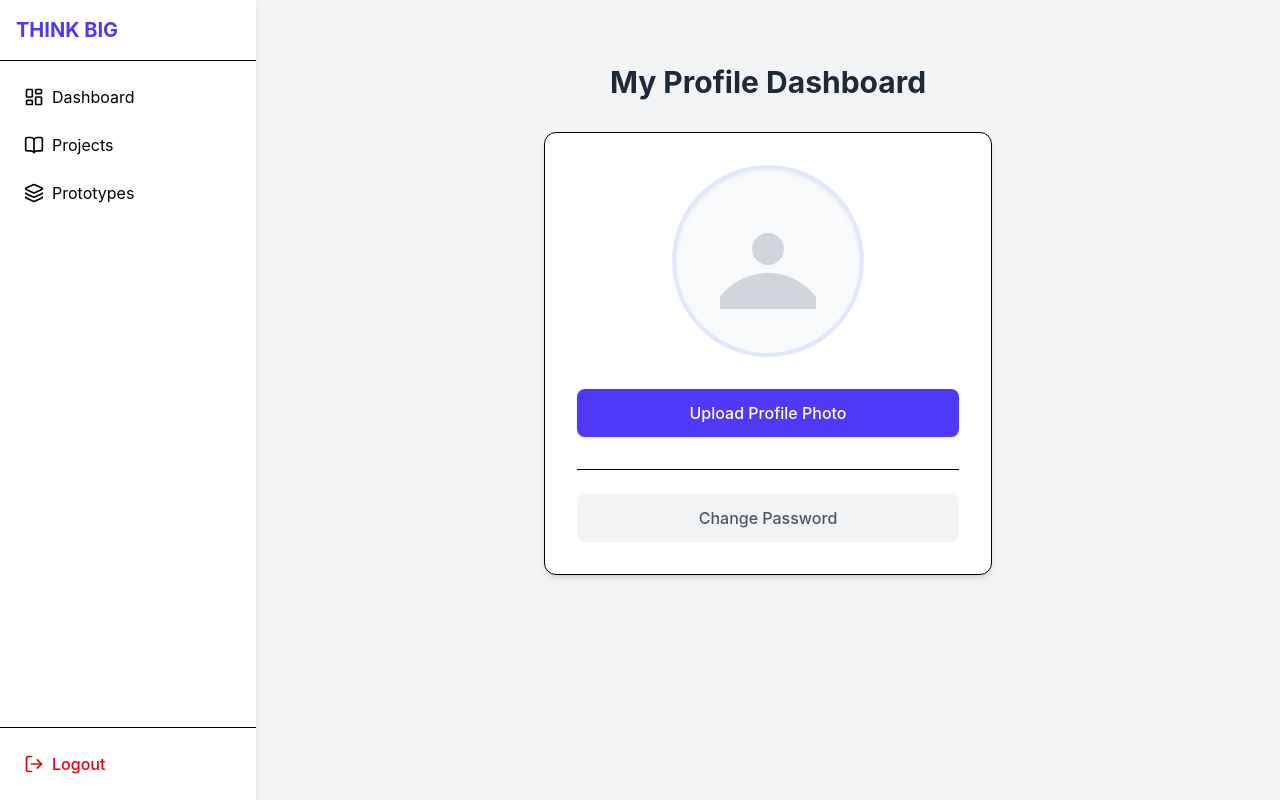
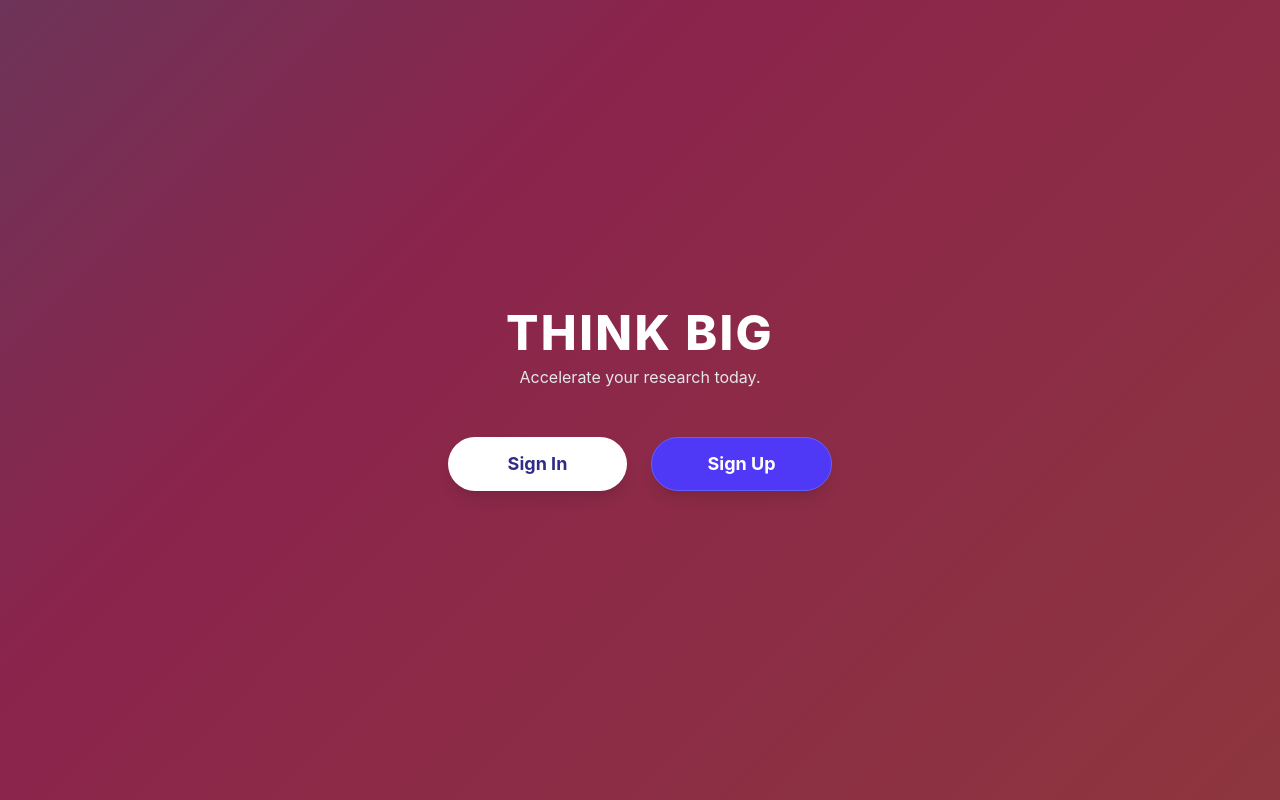
Before and after one commit to rachapudiavinash99-ops/Research-prototype-, a React (Vite) app in the folder frontend/: page / in a window 1280 px wide. Built offline with nearby package versions, Linux system fonts and the light colour scheme.

Commit message:
Implement animated login page

```diff
--- a/frontend/src/App.tsx
+++ b/frontend/src/App.tsx
@@ -1,10 +1,17 @@
-import { BrowserRouter, Routes, Route, Link } from "react-router-dom";
+import { BrowserRouter, Routes, Route, Link, useLocation } from "react-router-dom";
 import { BookOpen, Layers, LayoutDashboard, LogOut } from "lucide-react";
 import Dashboard from "./pages/Dashboard";
 import Projects from "./pages/Projects";
 import Prototypes from "./pages/Prototypes";
+import Login from "./pages/Login";
 
 function Layout({ children }: { children: React.ReactNode }) {
+  const location = useLocation();
+
+  if (location.pathname === '/login' || location.pathname === '/') {
+    return <>{children}</>;
+  }
+
   return (
     <div className="flex h-screen bg-gray-100">
       <aside className="w-64 bg-white shadow-md flex flex-col">
@@ -12,7 +19,7 @@ function Layout({ children }: { children: React.ReactNode }) {
           <h1 className="text-xl font-bold text-indigo-600">THINK BIG</h1>
         </div>
         <nav className="p-4 space-y-2 flex-grow">
-          <Link to="/" className="flex items-center space-x-2 p-2 hover:bg-gray-50 rounded-md">
+          <Link to="/dashboard" className="flex items-center space-x-2 p-2 hover:bg-gray-50 rounded-md">
             <LayoutDashboard size={20} />
             <span>Dashboard</span>
           </Link>
@@ -26,13 +33,13 @@ function Layout({ children }: { children: React.ReactNode }) {
           </Link>
         </nav>
         <div className="p-4 border-t">
-          <button
-            onClick={() => alert("Logged out successfully!")}
+          <Link
+            to="/login"
             className="flex items-center space-x-2 p-2 hover:bg-red-50 text-red-600 rounded-md w-full text-left font-medium transition-colors cursor-pointer"
           >
             <LogOut size={20} />
             <span>Logout</span>
-          </button>
+          </Link>
         </div>
       </aside>
       <main className="flex-1 p-8 overflow-y-auto">
@@ -47,7 +54,9 @@ export default function App() {
     <BrowserRouter>
       <Layout>
         <Routes>
-          <Route path="/" element={<Dashboard />} />
+          <Route path="/" element={<Login />} />
+          <Route path="/login" element={<Login />} />
+          <Route path="/dashboard" element={<Dashboard />} />
           <Route path="/projects" element={<Projects />} />
           <Route path="/prototypes" element={<Prototypes />} />
         </Routes>
--- a/frontend/src/index.css
+++ b/frontend/src/index.css
@@ -7,3 +7,26 @@ body {
   -webkit-font-smoothing: antialiased;
   -moz-osx-font-smoothing: grayscale;
 }
+
+@keyframes gradient-x {
+  0% { background-position: 0% 50%; }
+  50% { background-position: 100% 50%; }
+  100% { background-position: 0% 50%; }
+}
+.animate-gradient-x {
+  animation: gradient-x 15s ease infinite;
+}
+.animate-fade-in {
+  animation: fadeIn 0.5s ease-out forwards;
+}
+.animate-fade-in-up {
+  animation: fadeInUp 0.5s ease-out forwards;
+}
+@keyframes fadeIn {
+  from { opacity: 0; }
+  to { opacity: 1; }
+}
+@keyframes fadeInUp {
+  from { opacity: 0; transform: translateY(20px); }
+  to { opacity: 1; transform: translateY(0); }
+}
--- /dev/null
+++ b/frontend/src/pages/Login.tsx
@@ -0,0 +1,116 @@
+import React, { useState, useRef, useEffect } from 'react';
+import { useNavigate } from 'react-router-dom';
+
+export default function Login() {
+  const [mode, setMode] = useState<'landing' | 'signin' | 'signup'>('landing');
+  const navigate = useNavigate();
+
+  // We use a CSS animation state to pause/play the background
+  const [isAnimationPlaying, setIsAnimationPlaying] = useState(true);
+
+  const handleModeChange = (newMode: 'signin' | 'signup') => {
+    setMode(newMode);
+    setIsAnimationPlaying(false); // Stop animation when button is clicked
+  };
+
+  const handleLogin = (e: React.FormEvent) => {
+    e.preventDefault();
+    // Simulate login and go to dashboard
+    navigate('/dashboard');
+  };
+
+  return (
+    <div className="relative w-screen h-screen overflow-hidden bg-gray-900 flex flex-col items-center justify-center">
+
+      {/* Animated Background */}
+      <div
+        className={`absolute inset-0 z-0 transition-opacity duration-1000 ${isAnimationPlaying ? 'animate-gradient-x opacity-100' : 'opacity-30'}`}
+        style={{
+          background: 'linear-gradient(-45deg, #ee7752, #e73c7e, #23a6d5, #23d5ab)',
+          backgroundSize: '400% 400%',
+          animationPlayState: isAnimationPlaying ? 'running' : 'paused'
+        }}
+      />
+
+      {/* Dark overlay for readability */}
+      <div className="absolute inset-0 z-0 bg-black/40" />
+
+      {/* Main Content Container */}
+      <div className="relative z-10 w-full max-w-md p-8 flex flex-col items-center">
+
+        {/* Header / Logo */}
+        <h1 className="text-5xl font-extrabold text-white mb-2 tracking-wider">THINK BIG</h1>
+        <p className="text-gray-200 mb-12 text-center">Accelerate your research today.</p>
+
+        {/* Mode Selection Buttons (Upper) */}
+        {mode === 'landing' && (
+          <div className="flex space-x-6 w-full animate-fade-in-up">
+            <button
+              onClick={() => handleModeChange('signin')}
+              className="flex-1 bg-white text-indigo-900 py-3 rounded-full font-bold text-lg hover:bg-gray-100 transition-colors shadow-lg cursor-pointer"
+            >
+              Sign In
+            </button>
+            <button
+              onClick={() => handleModeChange('signup')}
+              className="flex-1 bg-indigo-600 text-white py-3 rounded-full font-bold text-lg hover:bg-indigo-700 transition-colors shadow-lg cursor-pointer border border-indigo-500"
+            >
+              Sign Up
+            </button>
+          </div>
+        )}
+
+        {/* Sign In Form */}
+        {mode === 'signin' && (
+          <div className="w-full bg-white/10 backdrop-blur-md p-8 rounded-2xl shadow-2xl border border-white/20 animate-fade-in">
+            <h2 className="text-2xl font-bold text-white mb-6 text-center">Welcome Back</h2>
+            <form onSubmit={handleLogin} className="space-y-4">
+              <div>
+                <label className="block text-gray-200 text-sm font-medium mb-1">Username</label>
+                <input type="text" required className="w-full bg-white/20 border border-white/30 rounded-lg px-4 py-3 text-white placeholder-gray-400 focus:outline-none focus:ring-2 focus:ring-white/50" placeholder="Enter your username" />
+              </div>
+              <div>
+                <label className="block text-gray-200 text-sm font-medium mb-1">Password</label>
+                <input type="password" required className="w-full bg-white/20 border border-white/30 rounded-lg px-4 py-3 text-white placeholder-gray-400 focus:outline-none focus:ring-2 focus:ring-white/50" placeholder="Enter your password" />
+              </div>
+              <button type="submit" className="w-full bg-indigo-600 text-white py-3 rounded-lg font-bold text-lg hover:bg-indigo-700 transition-colors mt-6 shadow-lg cursor-pointer">
+                Login
+              </button>
+              <button type="button" onClick={() => { setMode('landing'); setIsAnimationPlaying(true); }} className="w-full text-gray-300 text-sm mt-4 hover:text-white cursor-pointer">
+                ← Back
+              </button>
+            </form>
+          </div>
+        )}
+
+        {/* Sign Up Form */}
+        {mode === 'signup' && (
+          <div className="w-full bg-white/10 backdrop-blur-md p-8 rounded-2xl shadow-2xl border border-white/20 animate-fade-in">
+            <h2 className="text-2xl font-bold text-white mb-6 text-center">Create Account</h2>
+            <form onSubmit={handleLogin} className="space-y-4">
+              <div>
+                <label className="block text-gray-200 text-sm font-medium mb-1">Username</label>
+                <input type="text" required className="w-full bg-white/20 border border-white/30 rounded-lg px-4 py-3 text-white placeholder-gray-400 focus:outline-none focus:ring-2 focus:ring-white/50" placeholder="Choose a username" />
+              </div>
+              <div>
+                <label className="block text-gray-200 text-sm font-medium mb-1">Enter Password</label>
+                <input type="password" required className="w-full bg-white/20 border border-white/30 rounded-lg px-4 py-3 text-white placeholder-gray-400 focus:outline-none focus:ring-2 focus:ring-white/50" placeholder="Create a password" />
+              </div>
+              <div>
+                <label className="block text-gray-200 text-sm font-medium mb-1">Re-enter Password</label>
+                <input type="password" required className="w-full bg-white/20 border border-white/30 rounded-lg px-4 py-3 text-white placeholder-gray-400 focus:outline-none focus:ring-2 focus:ring-white/50" placeholder="Confirm your password" />
+              </div>
+              <button type="submit" className="w-full bg-indigo-600 text-white py-3 rounded-lg font-bold text-lg hover:bg-indigo-700 transition-colors mt-6 shadow-lg cursor-pointer">
+                Register
+              </button>
+              <button type="button" onClick={() => { setMode('landing'); setIsAnimationPlaying(true); }} className="w-full text-gray-300 text-sm mt-4 hover:text-white cursor-pointer">
+                ← Back
+              </button>
+            </form>
+          </div>
+        )}
+
+      </div>
+    </div>
+  );
+}
```
